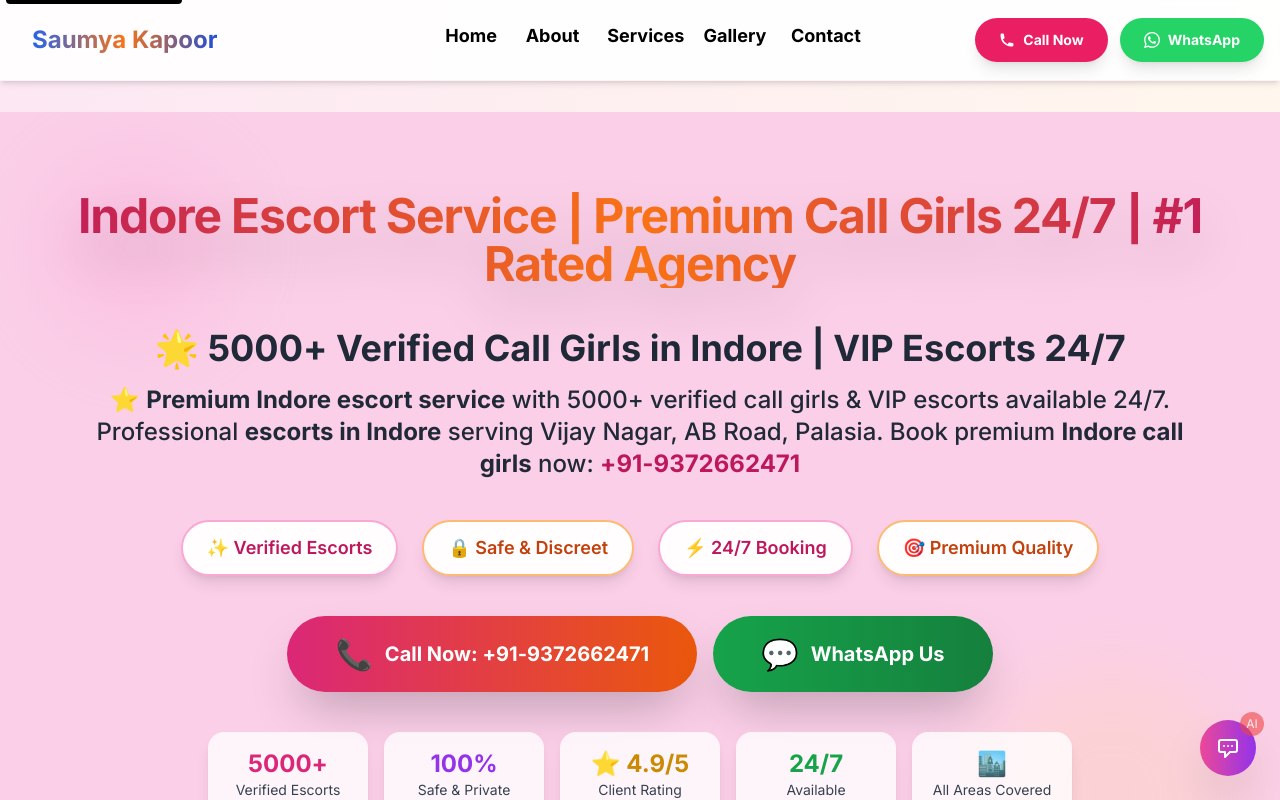
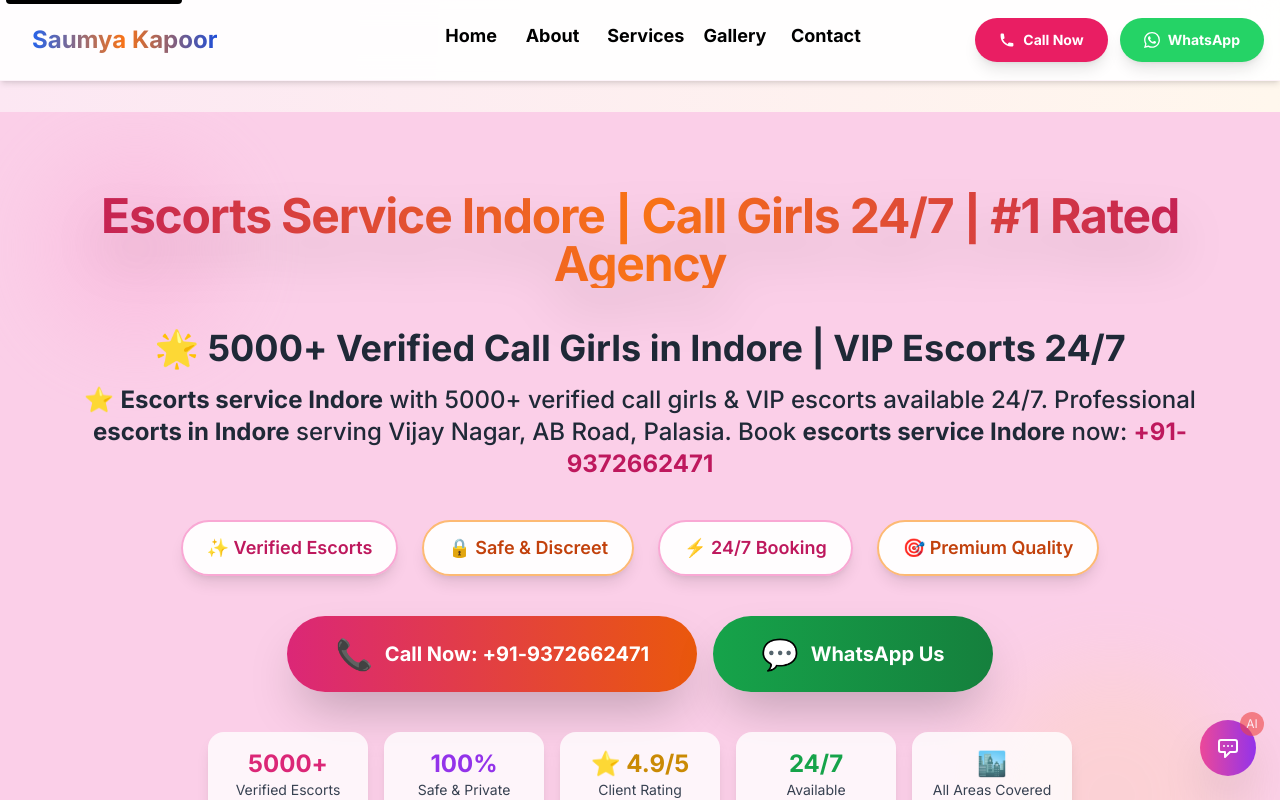
Before and after one commit to rohan-2004-web/indore, a Next.js app: page / in a window 1280 px wide. Shown: the top 800 px of the page. Built offline with nearby package versions, Linux system fonts and the light colour scheme; a web font is replaced by a local one.

Commit message:
H1 & Metadata Updated: 'Escorts Service Indore' focus keyword | Removed 'Premier' | SEO optimized

```diff
--- a/src/app/HomePageContent.tsx
+++ b/src/app/HomePageContent.tsx
@@ -160,9 +160,9 @@ export default function HomePageContent() {
             "@context": "https://schema.org",
             "@type": "LocalBusiness",
             "@id": "https://saumyakapoor.in/#localbusiness",
-            "name": "Saumya Kapoor - Indore Premium Escort Service",
+            "name": "Escorts Service Indore - Saumya Kapoor",
             "alternateName": "Indore Call Girls Service",
-            "description": "Top-rated escort service in Indore with premium call girls available 24/7. Professional VIP companions serving all major locations in Indore.",
+            "description": "Top-rated escorts service Indore with call girls available 24/7. Professional VIP companions serving all major locations in Indore.",
             "url": "https://saumyakapoor.in",
             "telephone": "+919372662471",
             "address": {
@@ -302,7 +302,7 @@ export default function HomePageContent() {
                   id="hero-heading"
                   className="text-2xl sm:text-3xl md:text-4xl lg:text-5xl font-black bg-gradient-to-r from-pink-700 via-orange-500 to-pink-700 bg-clip-text text-transparent mb-6 sm:mb-8 md:mb-10 leading-tight tracking-tight drop-shadow-2xl px-2"
                 >
-                  Indore Escort Service | Premium Call Girls 24/7 | #1 Rated Agency
+                  Escorts Service Indore | Call Girls 24/7 | #1 Rated Agency
                 </h1>
 
                 {/* Mobile-Friendly Subheading with badges */}
@@ -312,9 +312,9 @@ export default function HomePageContent() {
                   </h2>
 
                   <p className="text-sm sm:text-base md:text-lg lg:text-xl xl:text-2xl text-gray-700 font-medium leading-relaxed max-w-6xl mx-auto mb-6 sm:mb-8 md:mb-10 px-3 sm:px-4">
-                    ⭐ <strong>Premium Indore escort service</strong> with 5000+ verified call girls & VIP escorts available 24/7.
+                    ⭐ <strong>Escorts service Indore</strong> with 5000+ verified call girls & VIP escorts available 24/7.
                     Professional <strong>escorts in Indore</strong> serving Vijay Nagar, AB Road, Palasia.
-                    Book premium <strong>Indore call girls</strong> now: <strong className="text-pink-700">+91-9372662471</strong>
+                    Book <strong>escorts service Indore</strong> now: <strong className="text-pink-700">+91-9372662471</strong>
                   </p>
 
                   {/* Mobile-Responsive Feature badges */}
--- a/src/app/page.tsx
+++ b/src/app/page.tsx
@@ -2,29 +2,29 @@ import { Metadata } from 'next'
 import HomePageContent from './HomePageContent'
 
 export const metadata: Metadata = {
-  title: 'Indore Escort Service | Premium Call Girls 24/7 | Saumya Kapoor Agency',
-  description: '⭐ #1 Indore escort service with 5000+ verified call girls & VIP escorts 🔥 Available 24/7 in Vijay Nagar, AB Road, Palasia 💯 Safe, discreet & professional service ☎️ Book now: +91-9372662471',
-  keywords: 'Indore escort service, call girls in Indore, escorts in Indore, Indore call girls, escort service Indore, VIP escorts Indore, premium escort service Indore, call girls Indore 24/7, best escort service Indore, Vijay Nagar escorts, AB Road call girls, Palasia escort service, Saumya Kapoor escorts, celebrity escorts Indore, college girl escorts Indore, Russian escorts Indore, independent escorts Indore, housewife escorts Indore, mature escorts Indore, premium models Indore, luxury escort service Indore, professional companions Indore, high class escorts Indore, incall outcall service Indore, elite escort agency Indore, sophisticated companions, upscale dating service, verified escort profiles Indore, genuine escorts MP, model companions Indore, high profile escorts, discreet meetings Indore, private escort service, hotel escorts Indore, airport pickup escorts, business travel companions, event escorts Indore, party girls Indore, late night service, midnight escorts, instant booking escorts, online escort booking Indore, escort agency Madhya Pradesh, premium dating Indore, female companions, personal escort service, luxury call girls, five star escorts, top rated escort service, professional escort agency, safe escort meetings, confidential service Indore, exclusive escorts, premium companion service',
+  title: 'Escorts Service Indore | Call Girls 24/7 | Saumya Kapoor Agency',
+  description: '⭐ Best escorts service Indore with 5000+ verified call girls & VIP escorts 🔥 Available 24/7 in Vijay Nagar, AB Road, Palasia 💯 Safe, discreet escorts service Indore ☎️ Book now: +91-9372662471',
+  keywords: 'escorts service indore, Indore escort service, call girls in Indore, escorts in Indore, Indore call girls, escort service Indore, VIP escorts Indore, escorts service in Indore, call girls Indore 24/7, best escort service Indore, Vijay Nagar escorts, AB Road call girls, Palasia escort service, Saumya Kapoor escorts, celebrity escorts Indore, college girl escorts Indore, Russian escorts Indore, independent escorts Indore, housewife escorts Indore, mature escorts Indore, models Indore, luxury escort service Indore, professional companions Indore, high class escorts Indore, incall outcall service Indore, elite escort agency Indore, sophisticated companions, upscale dating service, verified escort profiles Indore, genuine escorts MP, model companions Indore, high profile escorts, discreet meetings Indore, private escort service, hotel escorts Indore, airport pickup escorts, business travel companions, event escorts Indore, party girls Indore, late night service, midnight escorts, instant booking escorts, online escort booking Indore, escort agency Madhya Pradesh, dating Indore, female companions, personal escort service, luxury call girls, five star escorts, top rated escort service, professional escort agency, safe escort meetings, confidential service Indore, exclusive escorts, companion service',
   openGraph: {
-    title: '🔥 Premium Indore Escort Service | 5000+ Verified Call Girls 24/7 ⭐',
-    description: '⭐ #1 rated Indore escort service with 5000+ verified premium call girls & VIP escorts 🔥 Available 24/7 across all Indore locations 💯 100% safe, discreet & professional service � Instant booking: +91-9372662471',
+    title: '🔥 Escorts Service Indore | 5000+ Verified Call Girls 24/7 ⭐',
+    description: '⭐ Best escorts service Indore with 5000+ verified call girls & VIP escorts 🔥 Available 24/7 across all Indore locations 💯 100% safe, discreet escorts service Indore 📞 Instant booking: +91-9372662471',
     type: 'website',
     locale: 'en_US',
     url: 'https://saumyakapoor.in',
-    siteName: 'Indore Premium Escort Service - Saumya Kapoor Agency',
+    siteName: 'Escorts Service Indore - Saumya Kapoor Agency',
     images: [
       {
         url: 'https://saumyakapoor.in/images/services/indore escorts.webp',
         width: 1200,
         height: 630,
-        alt: 'Saumya Kapoor - Premium Indore Escort Service - VIP Call Girls 24/7',
+        alt: 'Escorts Service Indore - VIP Call Girls 24/7',
         type: 'image/webp',
       },
       {
         url: 'https://saumyakapoor.in/images/services/Premium Models.jpg',
         width: 1200,
         height: 630,
-        alt: 'Premium Models and Celebrity Escorts in Indore - Saumya Kapoor Agency',
+        alt: 'Escorts Service Indore - Professional Companions',
         type: 'image/jpeg',
       },
     ],
```
